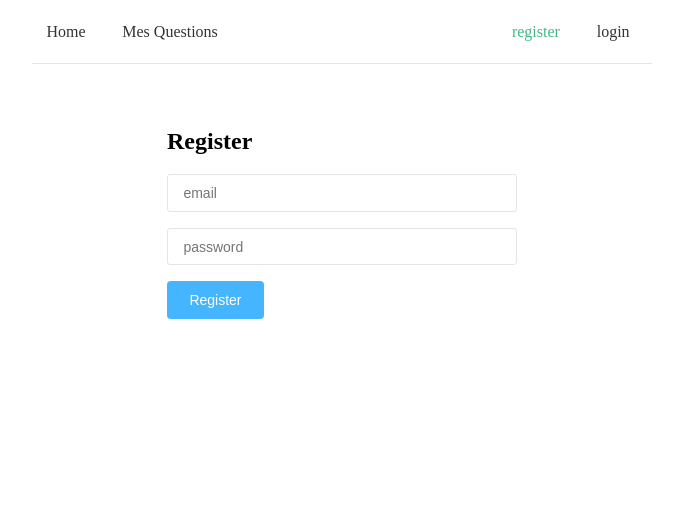
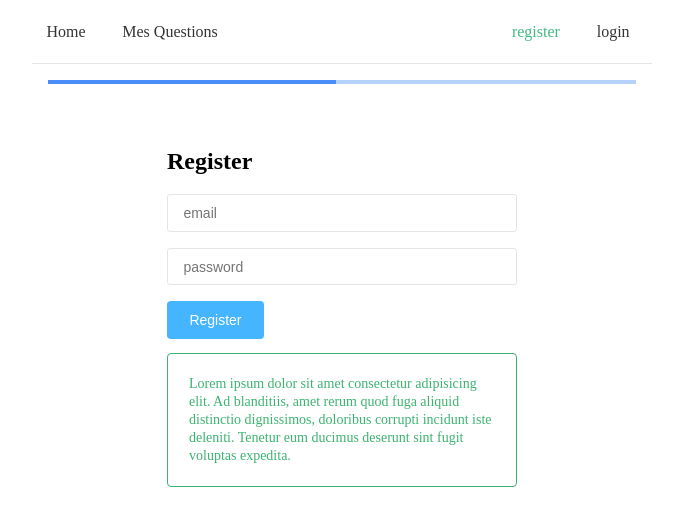
Before and after one commit to Nomentsafiidy/faq, a Vue app: page /register in a window 1280 px wide. Shown: the top 526 px of the page, without its empty margins (298-981 px from the left). Built offline with nearby package versions, Linux system fonts and the light colour scheme.

Commit message:
feat create alert style

```diff
--- a/src/assets/scss/style.scss
+++ b/src/assets/scss/style.scss
@@ -53,3 +53,21 @@
 .input_group {
     margin-bottom: 16px;
 }
+
+.alert {
+    font-size: 14px;
+    padding: 1.5em;
+    border-radius: 4px;
+    margin: 1em auto;
+    line-height: 18px;
+}
+
+.alert_success {
+    color: #3cb371;
+    border: 1px solid #3cb371;
+}
+
+.alter_error {
+    color: #ff0000;
+    border: 1px solid #ff0000;
+}
--- a/src/views/user/register/RegisterPage.vue
+++ b/src/views/user/register/RegisterPage.vue
@@ -1,4 +1,10 @@
 <template>
+    <div>
+        <div class="slider">
+            <div class="line"></div>
+            <div class="subline inc"></div>
+            <div class="subline dec"></div>
+        </div>
         <div class="r_container">
             <h3>Register</h3>
             <form @submit.prevent="pressed">
@@ -10,7 +16,14 @@
                 </div>
                 <button class="btn btn_primary" type="submit">Register</button>
             </form>
-        <div class="error" v-if="error">{{ error.message }}</div>
+            <!-- <div class="error" v-if="error">
+                {{ error.message }}
+                </div> -->
+            <div class="alert alert_success">
+                Lorem ipsum dolor sit amet consectetur adipisicing elit. Ad blanditiis, amet rerum quod fuga aliquid distinctio dignissimos, doloribus
+                corrupti incidunt iste deleniti. Tenetur eum ducimus deserunt sint fugit voluptas expedita.
+            </div>
+        </div>
     </div>
 </template>
 
@@ -54,4 +67,50 @@ h3 {
 input {
     width: 100%;
 }
+
+.slider {
+    position: relative;
+    width: 100%;
+    height: 4px;
+    overflow-x: hidden;
+}
+
+.line {
+    position: absolute;
+    opacity: 0.4;
+    background: #4a8df8;
+    width: 150%;
+    height: 4px;
+}
+.subline {
+    position: absolute;
+    background: #4a8df8;
+    height: 4px;
+}
+.inc {
+    animation: increase 2s infinite;
+}
+.dec {
+    animation: decrease 2s 0.5s infinite;
+}
+@keyframes increase {
+    from {
+        left: -5%;
+        width: 5%;
+    }
+    to {
+        left: 130%;
+        width: 100%;
+    }
+}
+@keyframes decrease {
+    from {
+        left: -80%;
+        width: 80%;
+    }
+    to {
+        left: 110%;
+        width: 10%;
+    }
+}
 </style>
```
Lines whose indentation alone changed are shown as unchanged.
